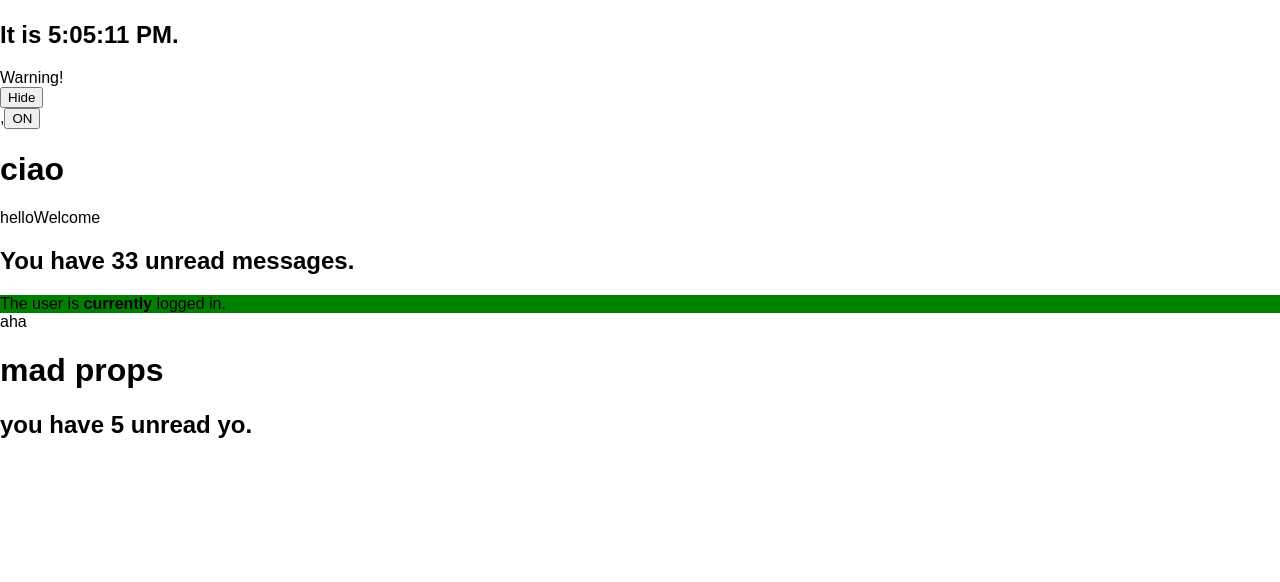
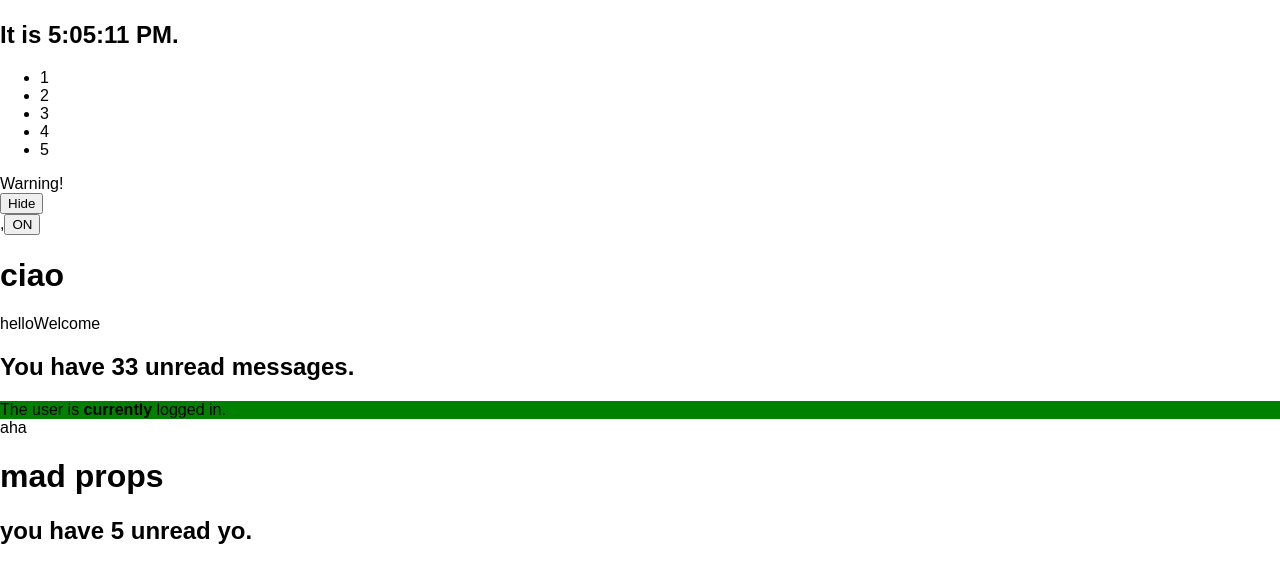
Before and after one commit to NULL-OPERATOR/oh_no, a React (Create React App) app: page / in a window 1280 px wide. Shown: the top 582 px of the page. Built offline with nearby package versions, Linux system fonts and the light colour scheme.

Commit message:
messy numbers

```diff
--- a/src/index.js
+++ b/src/index.js
@@ -2,7 +2,7 @@ import React from 'react';
 import ReactDOM from 'react-dom';
 import {Toggle} from './ohno/toggle';
 import {Clock} from './ohno/clock';
-import {Greeting} from './ohno/greeting';
+// import {Greeting} from './ohno/greeting';
 import {Mailbox} from './ohno/mailbox';
 // import App from './App';
 import './index.css';
--- a/src/ohno/greeting.jsx
+++ b/src/ohno/greeting.jsx
@@ -18,7 +18,7 @@ export function Greeting(props) {
       {name}
 
       {props.isLogged === true &&
-        <h2>
+        <h2 >
           You have 33 unread messages.
         </h2>
       }
--- a/src/ohno/toggle.jsx
+++ b/src/ohno/toggle.jsx
@@ -3,6 +3,10 @@ import {Greeting} from './greeting.jsx'
 import {Page} from './page.jsx'
 
 export class Toggle extends React.Component {
+
+
+
+
   constructor(props) {
     super(props);
     this.state = {isToggleOn: true};
@@ -19,8 +23,11 @@ export class Toggle extends React.Component {
   }
 
   render() {
+    const numbers = [1, 2, 3, 4, 5];
+    const listItems = numbers.map((number) => <li>{number}</li>);
     return (
       <div>
+        <ul>{listItems}</ul>
         <Page />,
         <button onClick={this.handleClick}>
           {this.state.isToggleOn ? 'ON' : 'OFF'}
```
